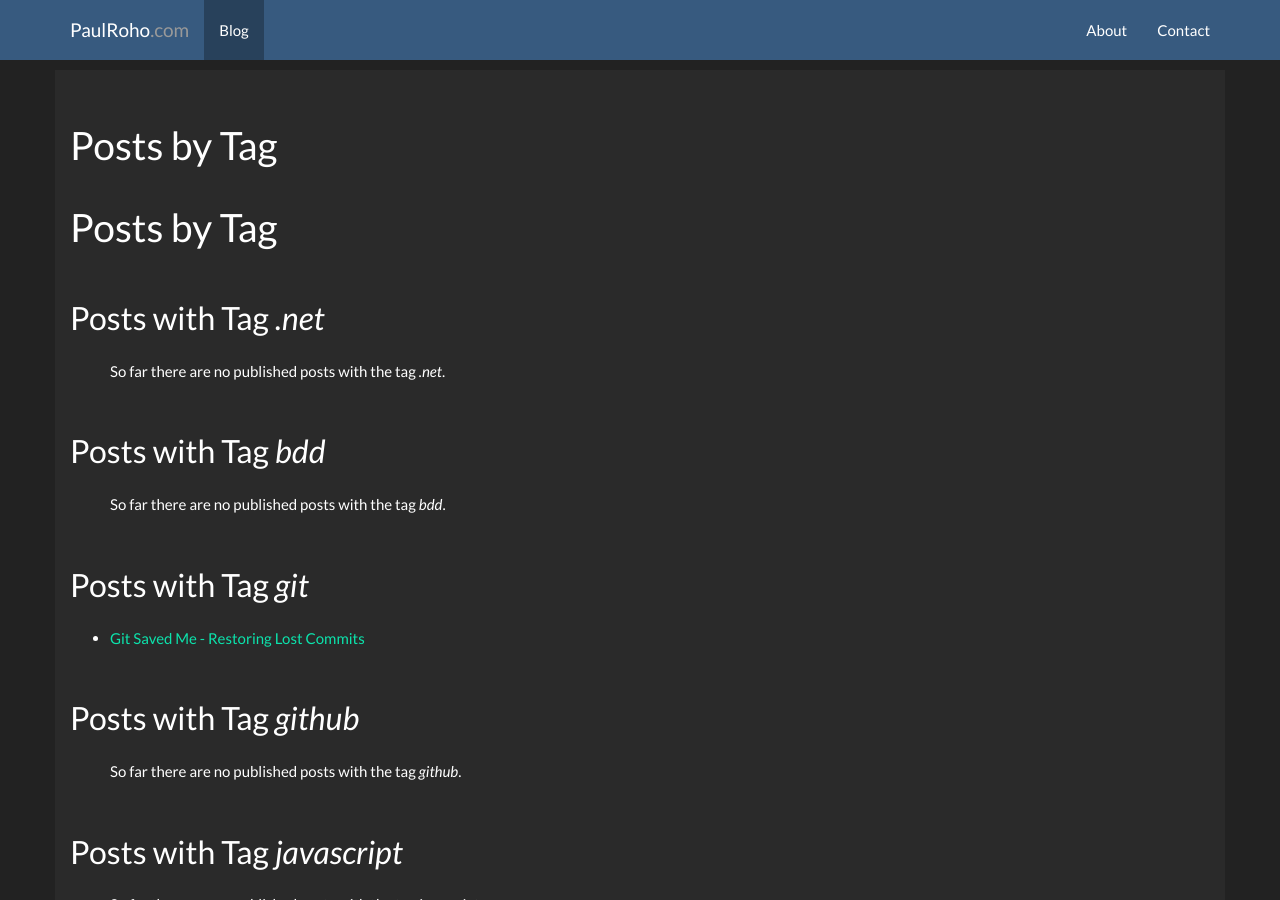
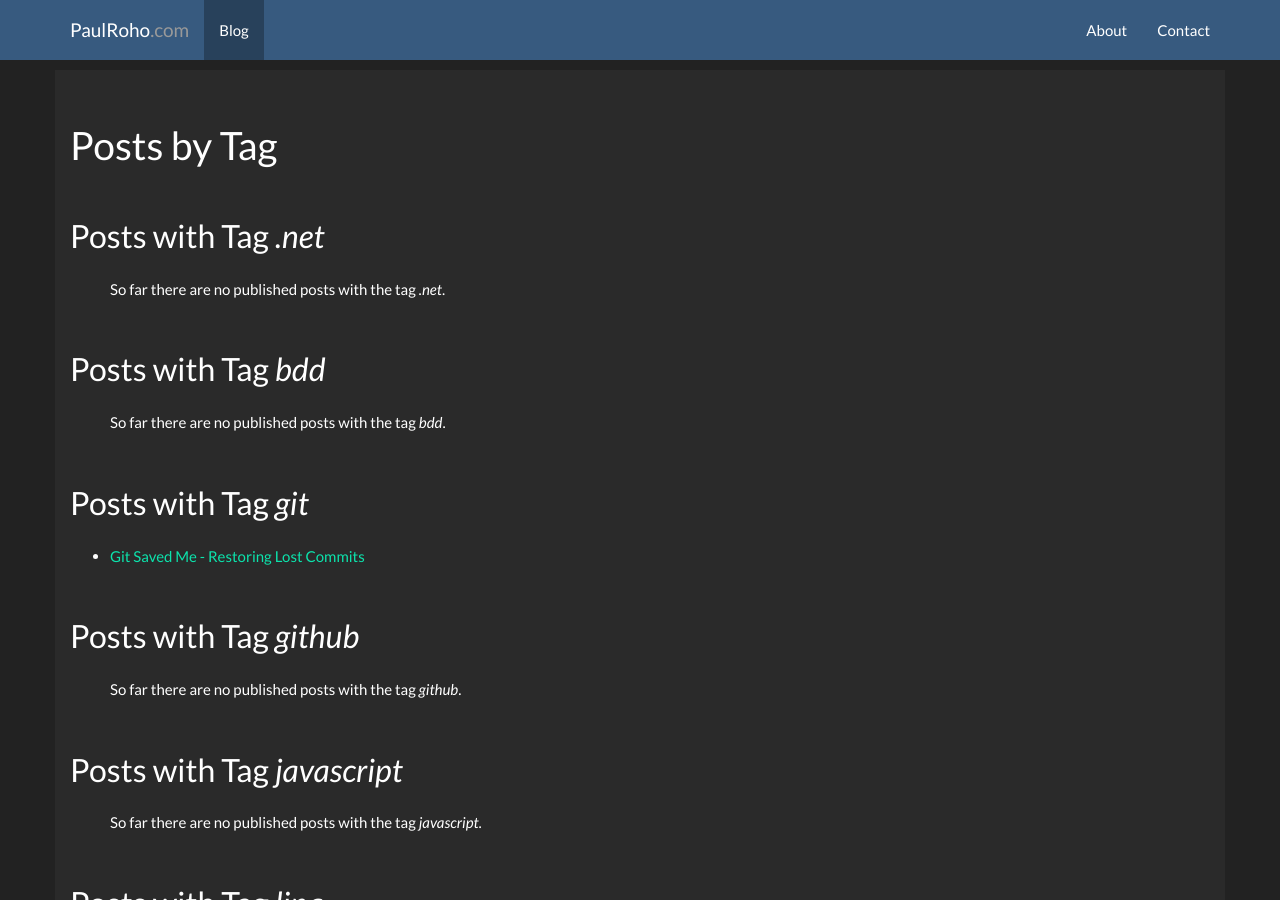
Before and after one commit to paulroho/paulroho.github.io, a Jekyll site: the page built from blog/tags/index.html, in a window 1280 px wide and 900 px high. Built offline with Jekyll 4.4.1, drawn with Linux system fonts in a browser that asks for light colours; nearby versions of some CDN libraries.

Commit message:
Removed another extra headline

```diff
--- a/blog/tags/index.html
+++ b/blog/tags/index.html
@@ -2,7 +2,6 @@
 layout: blog
 title: Posts by Tag
 ---
-<h1>Posts by Tag</h1>
 <!-- It is important to keep all this without separating whitespace -->
 {% capture tags %}{% for tag in site.tags %}{{ tag[0] }}{% unless forloop.last %}|{% endunless %}{% endfor %}{% endcapture %}
 {% assign sortedtags = tags | split:'|' | sort %}
```
